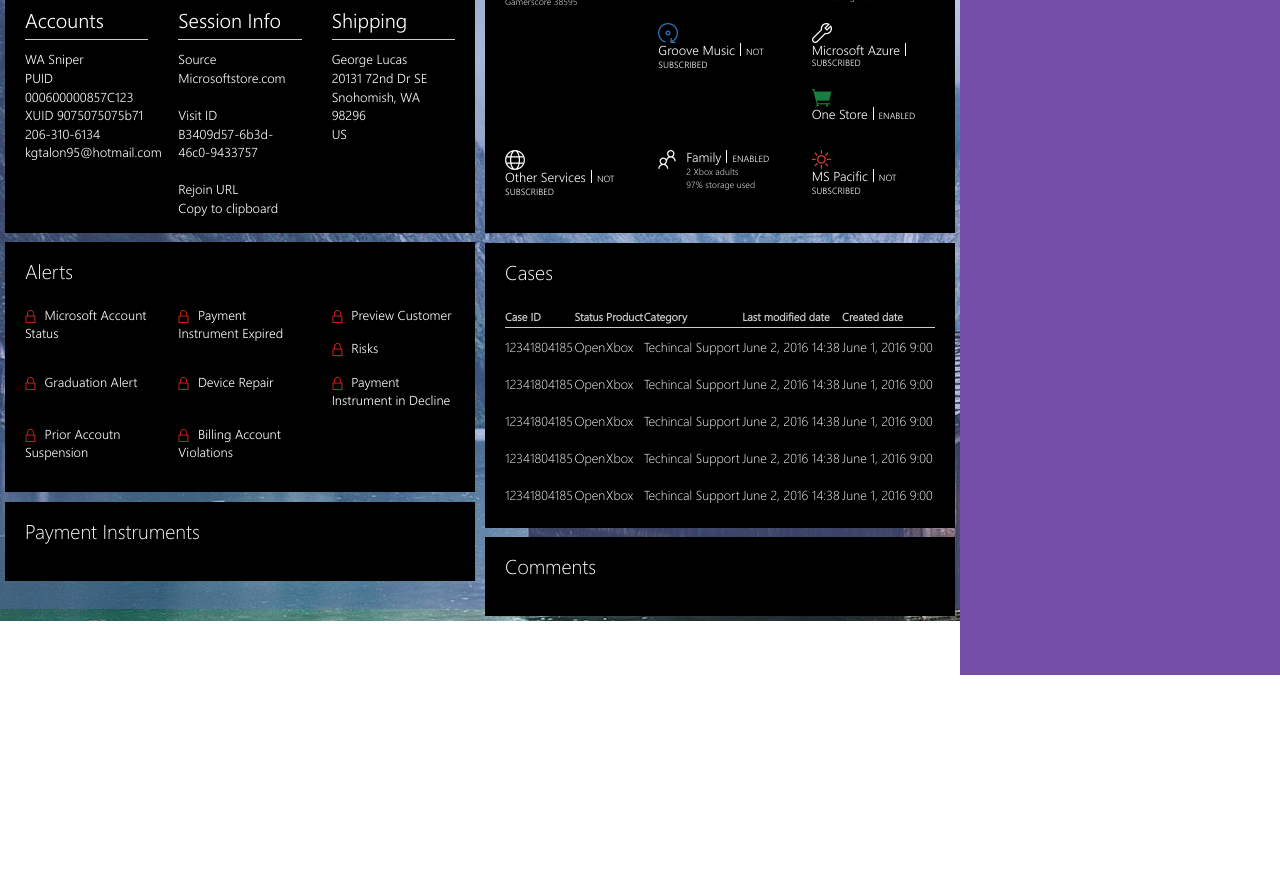
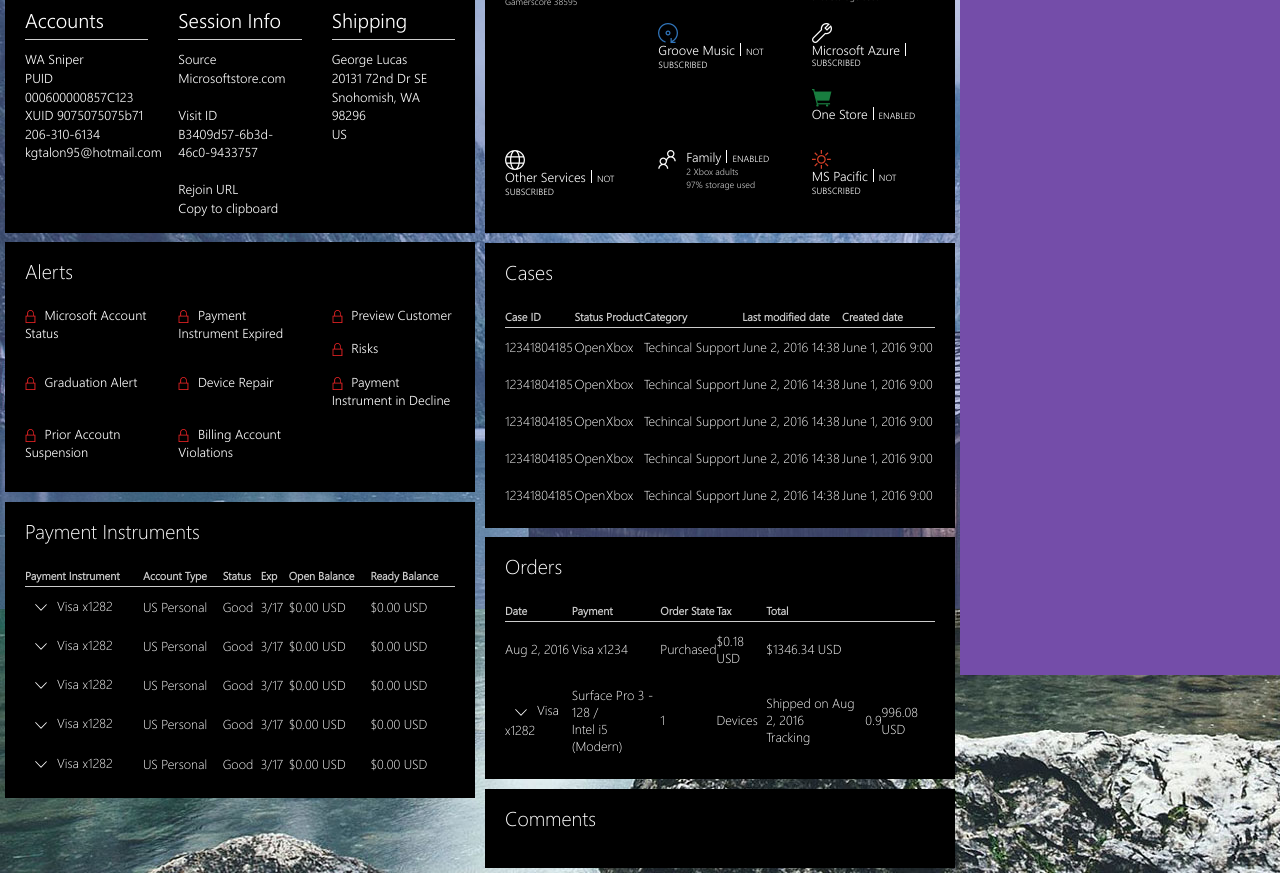
Before and after one commit to caseyrmorrison/altux, a plain HTML site: page client_dash.html in a window 1280 px wide. Shown: the part 191-1064 px from the top of the page. Before the commit the page ends 812 px from the top, so only its background shows below. Drawn offline with Linux system fonts and the light colour scheme; a web font is replaced by a local one.

Commit message:
Forgot to create new branch

```diff
--- a/client_dash.html
+++ b/client_dash.html
@@ -281,9 +281,101 @@
                 </div>
             </div>
 
-            <div class="grid-item tile">
+            <div id="client-dash-payment" class="grid-item tile">
                 <div class="tile-content">
                     <span class="tile-title">Payment Instruments</span>
+                    <table class="tile-table">
+                        <thead>
+                            <tr>
+                                <th>Payment Instrument</th>
+                                <th>Account Type</th>
+                                <th>Status</th>
+                                <th>Exp</th>
+                                <th>Open Balance</th>
+                                <th>Ready Balance</th>
+                            </tr>
+                        </thead>
+                        <tbody>
+                            <tr>
+                                <td><span class="dropdown-arrow"><img src="assets/chevron_down_icon.png" /></span>Visa x1282</td>
+                                <td>US Personal</td>
+                                <td>Good</td>
+                                <td>3/17</td>
+                                <td>$0.00 USD</td>
+                                <td>$0.00 USD</td>
+                            </tr>
+                            <tr>
+                                <td><span class="dropdown-arrow"><img src="assets/chevron_down_icon.png" /></span>Visa x1282</td>
+                                <td>US Personal</td>
+                                <td>Good</td>
+                                <td>3/17</td>
+                                <td>$0.00 USD</td>
+                                <td>$0.00 USD</td>
+                            </tr>
+                            <tr>
+                                <td><span class="dropdown-arrow"><img src="assets/chevron_down_icon.png" /></span>Visa x1282</td>
+                                <td>US Personal</td>
+                                <td>Good</td>
+                                <td>3/17</td>
+                                <td>$0.00 USD</td>
+                                <td>$0.00 USD</td>
+                            </tr>
+                            <tr>
+                                <td><span class="dropdown-arrow"><img src="assets/chevron_down_icon.png" /></span>Visa x1282</td>
+                                <td>US Personal</td>
+                                <td>Good</td>
+                                <td>3/17</td>
+                                <td>$0.00 USD</td>
+                                <td>$0.00 USD</td>
+                            </tr>
+                            <tr>
+                                <td><span class="dropdown-arrow"><img src="assets/chevron_down_icon.png" /></span>Visa x1282</td>
+                                <td>US Personal</td>
+                                <td>Good</td>
+                                <td>3/17</td>
+                                <td>$0.00 USD</td>
+                                <td>$0.00 USD</td>
+                            </tr>
+                        </tbody>
+                    </table>
+                </div>
+            </div>
+
+            <div id="client-dash-orders" class="grid-item tile">
+                <div class="tile-content">
+                    <span class="tile-title">Orders</span>
+                    <table class="tile-table">
+                        <thead>
+                            <tr>
+                                <th>Date</th>
+                                <th>Payment</th>
+                                <th>Order State</th>
+                                <th>Tax</th>
+                                <th>Total</th>
+                            </tr>
+                        </thead>
+                        <tbody>
+                            <tr class="parent-row">
+                                <td>Aug 2, 2016</td>
+                                <td>Visa x1234</td>
+                                <td>Purchased</td>
+                                <td>$0.18 USD</td>
+                                <td>$1346.34 USD</td>
+                            </tr>
+                            <tr class="child-row">
+                                <td><span class="dropdown-arrow"><img src="assets/chevron_down_icon.png" /></span>Visa x1282</td>
+                                <td>Surface Pro 3 - 128 /<br />
+                                Intel i5 (Modern)
+                                </td>
+                                <td>1</td>
+                                <td>Devices</td>
+                                <td>Shipped on Aug 2, 2016<br />
+                                Tracking</td>
+                                <td>0.9</td>
+                                <td>996.08 USD</td>
+                            </tr>
+                        </tbody>
+                    </table>
                 </div>
             </div>
 
--- a/style.scss
+++ b/style.scss
@@ -269,6 +269,11 @@
     padding:10px 0px;
 }
 
+.dropdown-arrow{
+    display:inline-block;
+    padding:5px 10px;
+}
+
 @media (max-width: 960px) {
 .grid{
     width:100%;
```
Also changed, not shown: assets/chevron_down_icon.png (added), style.css, 1 other file.
